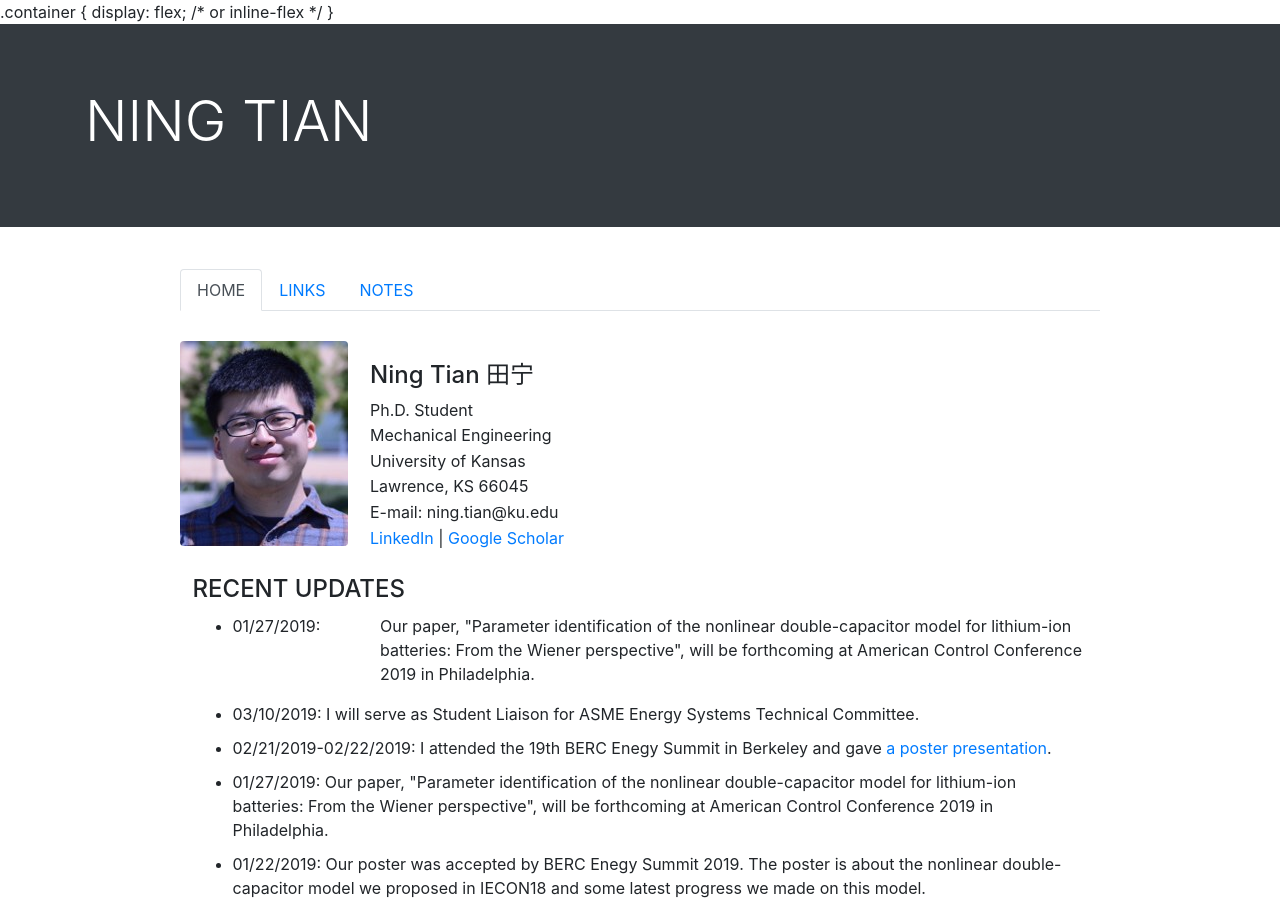
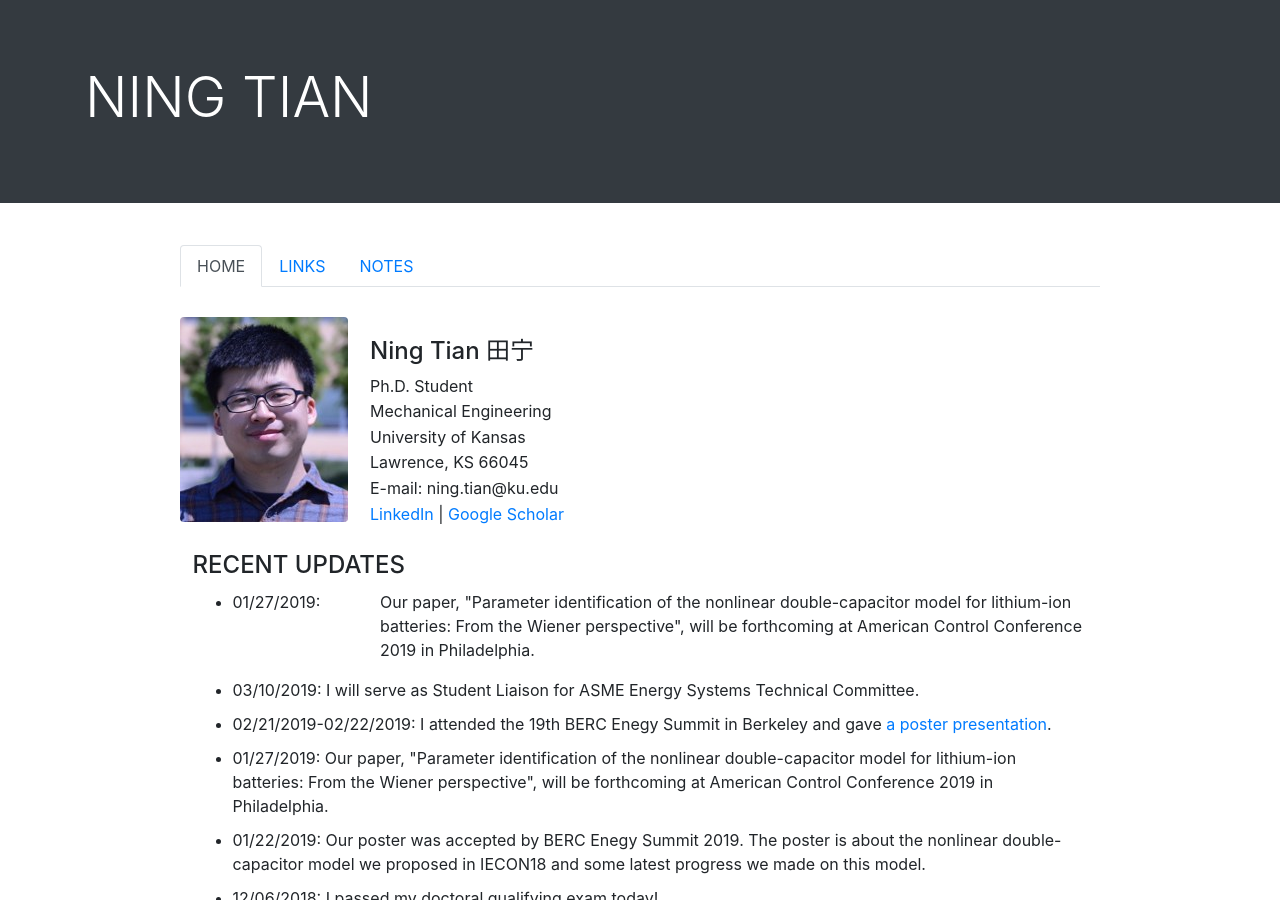
Before and after one commit to ningtian/ningtian.github.io, a Jekyll site: the page index.html, which Jekyll copies as it is, in a window 1280 px wide and 900 px high. Built offline with Jekyll 4.4.1, drawn with Linux system fonts in a browser that asks for light colours.

Commit message:
Update index.html

```diff
--- a/index.html
+++ b/index.html
@@ -25,9 +25,6 @@
             gtag('config', 'UA-134732870-1');
      </script>
 
-     .container {
-	display: flex; /* or inline-flex */
-	}
 </head>
 
 <!-- the following is body part -->
@@ -96,7 +93,7 @@
         <h4>RECENT UPDATES</h4>
 	<ul>
 	<li>
-	<div class="row">
+	<div class="row" align-items-center>
 		<div class="col-sm-2">01/27/2019:</div>
 		<div class="col-sm">Our paper, "Parameter identification of the nonlinear double-capacitor model for lithium-ion batteries: From the
 	Wiener perspective", will be forthcoming at American Control Conference 2019 in Philadelphia.</div>
```
